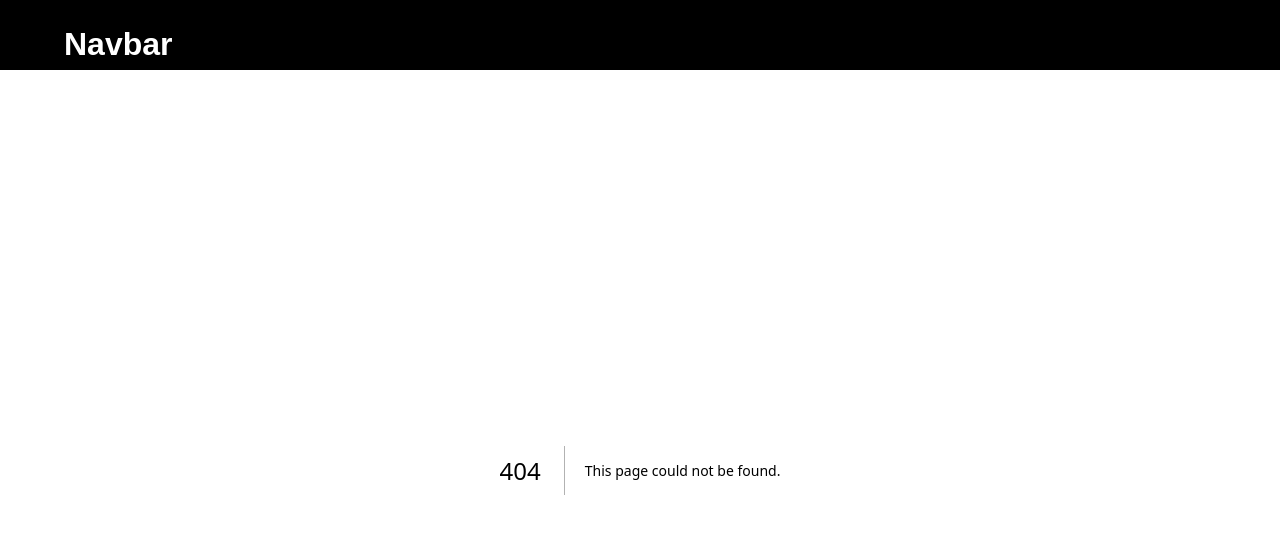
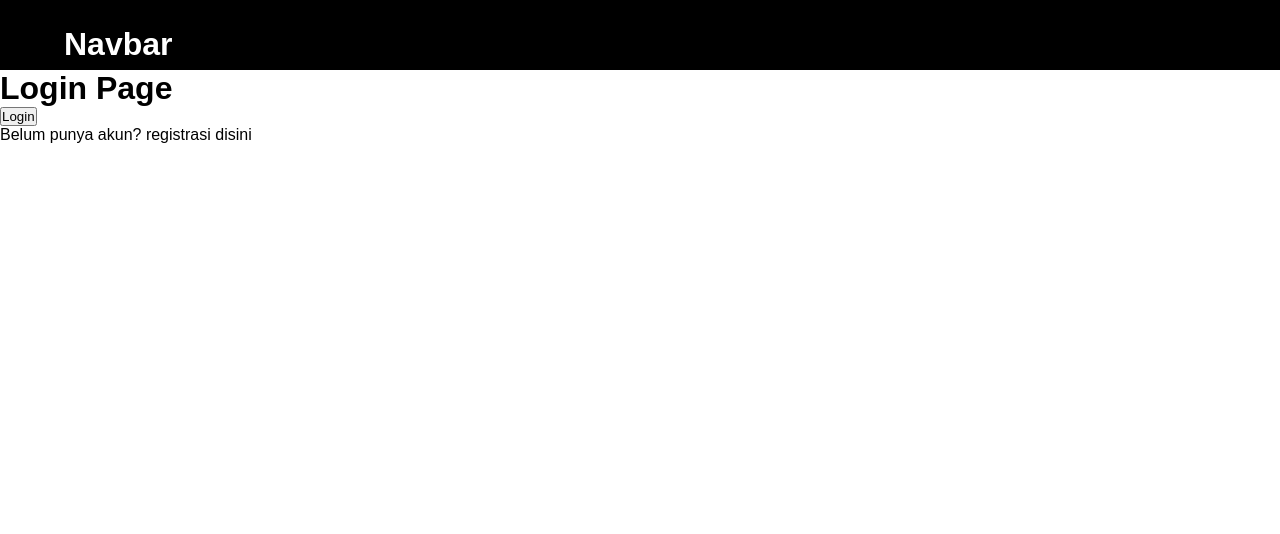
Before and after one commit to rendrabimaa/my-next-app, a Next.js app: page /auth/login in a window 1280 px wide. Before the commit this address had no page. Shown: the top 534 px of the page. Built offline with nearby package versions, Linux system fonts and the light colour scheme.

Commit message:
Implementasi Link & Navigation

```diff
--- /dev/null
+++ b/src/pages/auth/login.tsx
@@ -0,0 +1,20 @@
+import Link from "next/link";
+import { useRouter } from "next/router";
+
+const LoginPage = () => {
+    const { push } = useRouter()
+    const handlerLogin = () => {
+        push('/product')
+    }
+    return (
+        <div>
+            <h1>Login Page</h1>
+            <button onClick={handlerLogin}>Login</button>
+            <p>
+                Belum punya akun? registrasi <Link href={"/auth/register"}>disini</Link>
+            </p>
+        </div>
+    )
+}
+
+export default LoginPage;
```
Also changed, not shown: src/pages/auth/register.tsx (added, +14 -0 lines), src/pages/product/index.tsx (+11 -0 lines), src/pages/shop/[[...slug]].tsx (added, +14 -0 lines), .eslintrc.json.
